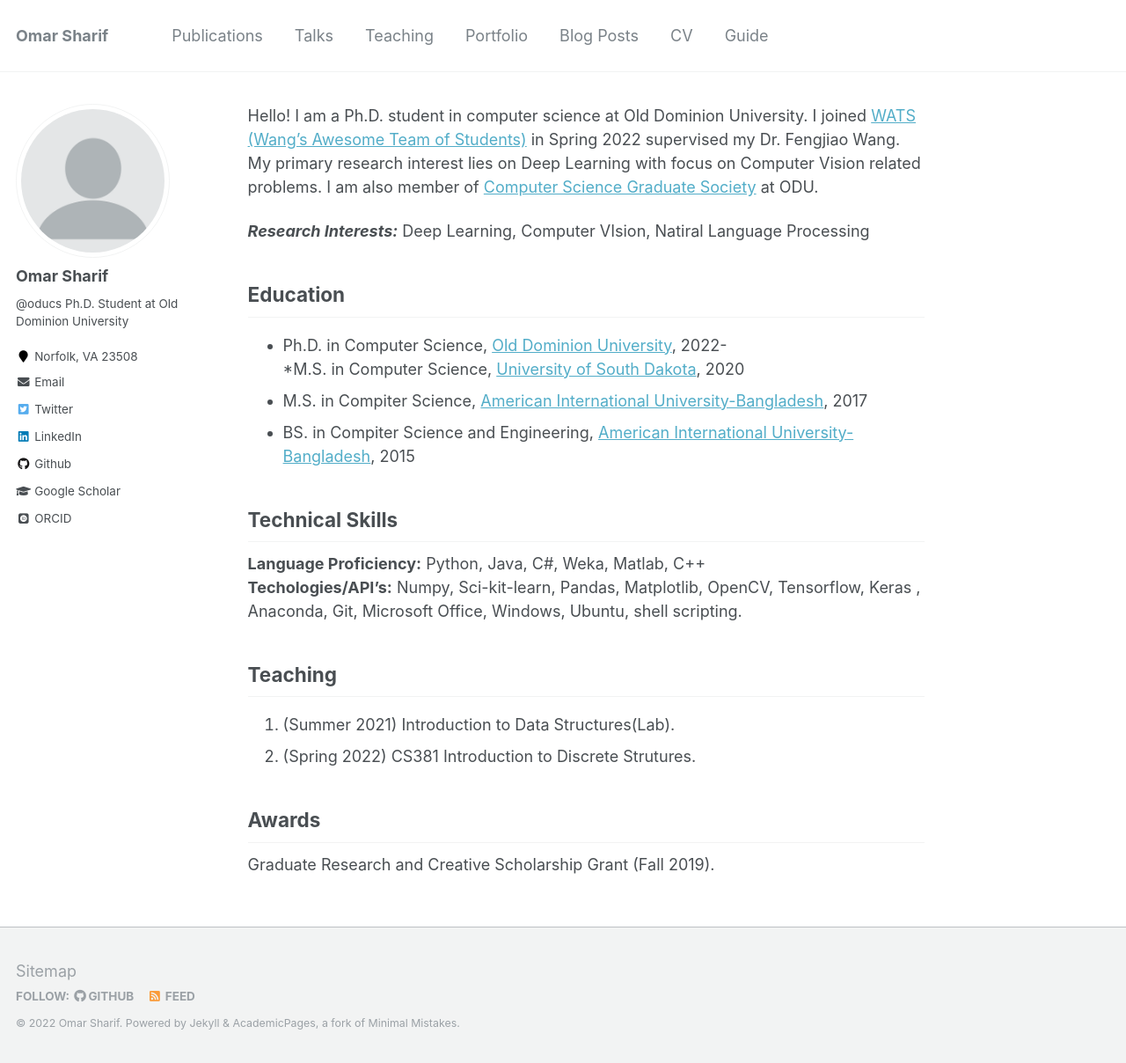
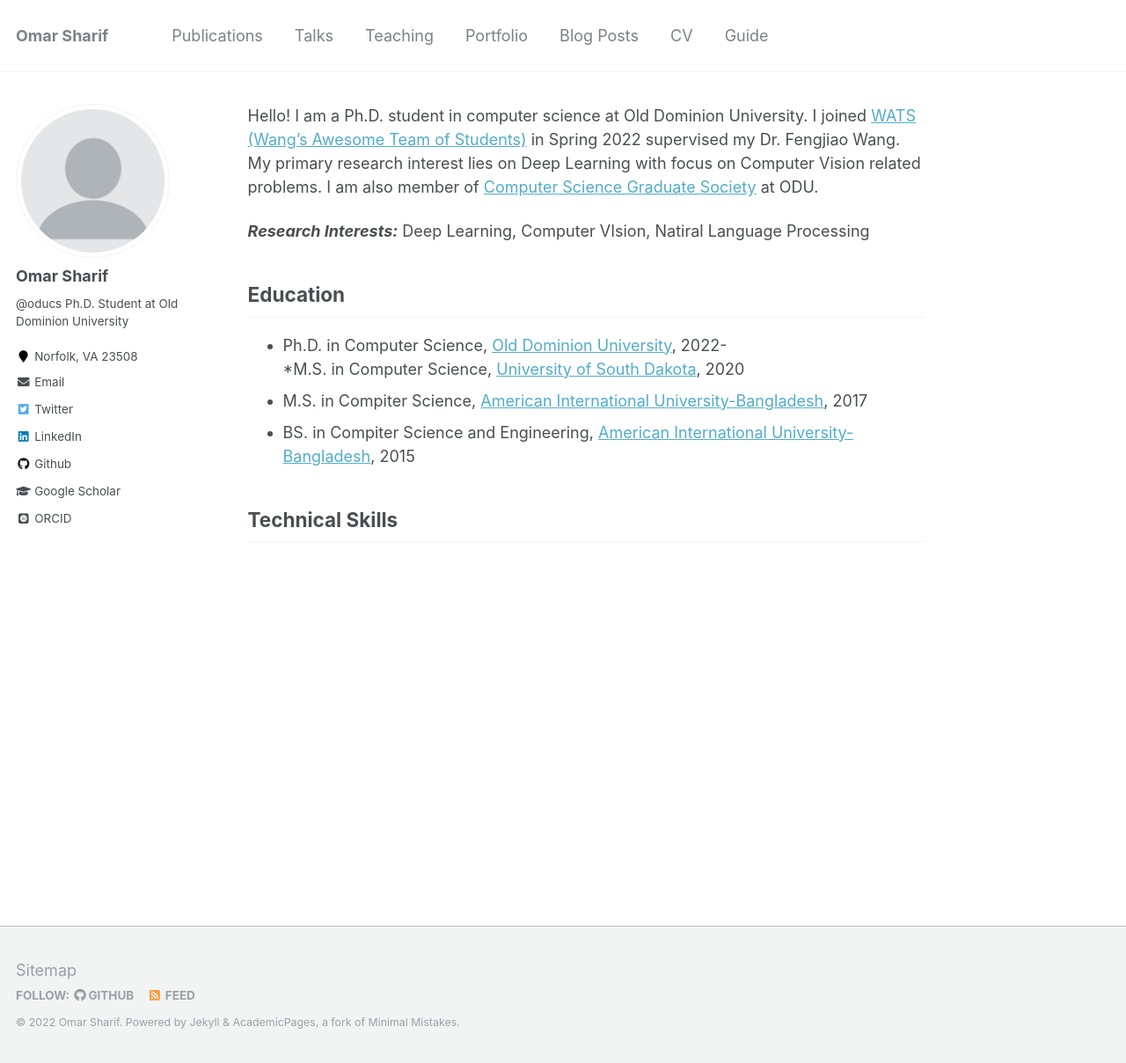
Before and after one commit to omarsharif786/omarsharif786.github.io, a Jekyll site: the page built from _pages/about.md, in a window 1280 px wide and 1208 px high. Shown: the whole window at 88% size. Built offline with Jekyll 4.4.1, drawn with Linux system fonts in a browser that asks for light colours; some web fonts are replaced.

```diff
--- a/_config.yml
+++ b/_config.yml
@@ -173,7 +173,6 @@ kramdown:
   enable_coderay: false
 
 
-# Collections
 collections:
   teaching:
     output: true
@@ -181,7 +180,7 @@ collections:
   publications:
     output: true
     permalink: /:collection/:path/
-  projects:
+  portfolio:
     output: true
     permalink: /:collection/:path/
   talks:
@@ -227,10 +226,10 @@ defaults:
       author_profile: true
       share: true
       comments: true
-  # _projects
+  # _portfolio
   - scope:
       path: ""
-      type: projects
+      type: portfolio
     values:
       layout: single
       author_profile: true
--- a/_pages/about.md
+++ b/_pages/about.md
@@ -25,14 +25,3 @@ Education
 
 Technical Skills
 -----
-**Language Proficiency:** Python, Java, C#, Weka, Matlab, C++
-**Techologies/API's:** Numpy, Sci-kit-learn, Pandas, Matplotlib, OpenCV, Tensorflow, Keras , Anaconda, Git, Microsoft Office, Windows, Ubuntu, shell scripting.
-
-Teaching
-------
-1. (Summer 2021) Introduction to Data Structures(Lab).
-1. (Spring 2022) CS381 Introduction to Discrete Strutures.
-
-Awards
-------
-Graduate Research and Creative Scholarship Grant (Fall 2019).
```
